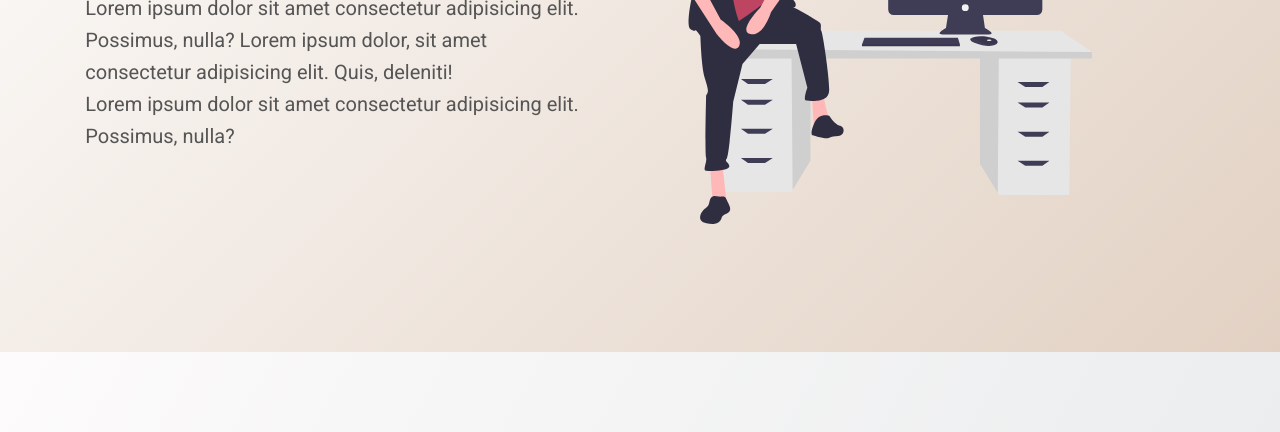
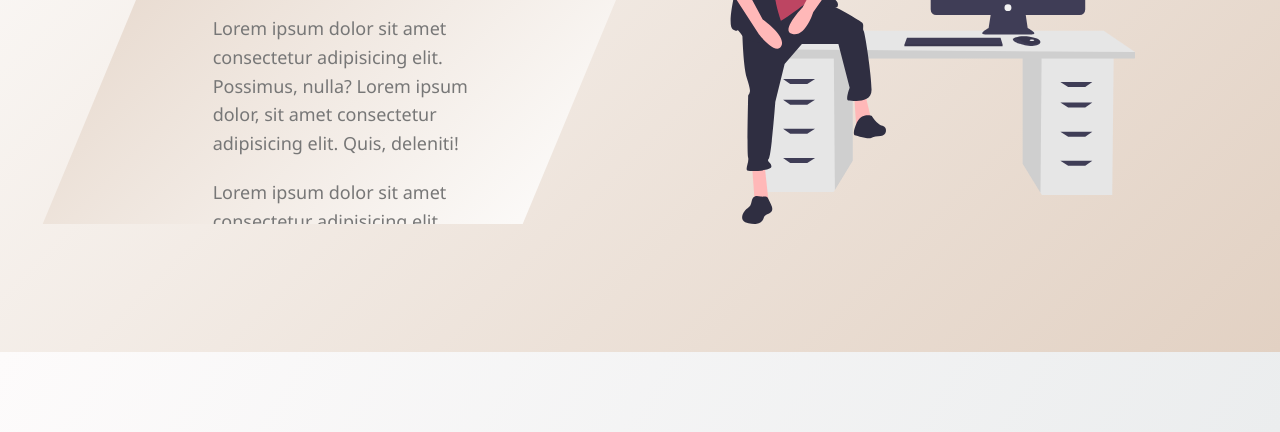
Before and after one commit to bidodev/smooth-page, a website with bundled scripts: page index.html in a window 1280 px wide. Shown: the part 368-800 px from the top of the page. Built offline with nearby package versions, Linux system fonts and the light colour scheme.

Commit message:
clip-path

```diff
--- a/index.html
+++ b/index.html
@@ -25,16 +25,18 @@
       <section data-router-view="home" class="home">
         <div class="home-content">
           <div class="home-presentation">
-            <h1>Lorem ipsum dolor sit.</h1>
-            <p>
-              Lorem ipsum dolor sit amet consectetur adipisicing elit. Possimus,
-              nulla? Lorem ipsum dolor, sit amet consectetur adipisicing elit.
-              Quis, deleniti!
-            </p>
-            <p>
-              Lorem ipsum dolor sit amet consectetur adipisicing elit. Possimus,
-              nulla?
-            </p>
+            <div class="abc">
+              <h1>Lorem ipsum dolor sit.</h1>
+              <p>
+                Lorem ipsum dolor sit amet consectetur adipisicing elit.
+                Possimus, nulla? Lorem ipsum dolor, sit amet consectetur
+                adipisicing elit. Quis, deleniti!
+              </p>
+              <p>
+                Lorem ipsum dolor sit amet consectetur adipisicing elit.
+                Possimus, nulla?
+              </p>
+            </div>
           </div>
           <div class="box-svg">
             <img class="home-img" src="./images/home.svg" alt="home" />
--- a/sass/base/_base.scss
+++ b/sass/base/_base.scss
@@ -11,7 +11,7 @@ html {
   font-size: 62.5%;
 
   @include responsive(phone) {
-    font-size: 75%;
+    font-size: 50%;
   }
 }
 
--- a/sass/base/_mixins.scss
+++ b/sass/base/_mixins.scss
@@ -21,8 +21,14 @@ $breakpoint argument choices
 
 */
 @mixin responsive($breakpoint) {
+  @if $breakpoint == tablet {
+    @media (max-width: 900px) {
+      @content;
+    }
+  }
+
   @if $breakpoint == phone {
-    @media (max-width: 600px) {
+    @media (max-width: 480px) {
       @content;
     }
   }
--- a/sass/layout/_page.scss
+++ b/sass/layout/_page.scss
@@ -20,37 +20,71 @@ body {
   height: 100%;
   justify-content: space-evenly;
   align-items: center;
+
   //border: 2px solid green;
+  @include responsive(phone) {
+    flex-direction: column;
+  }
 }
 
 .home-presentation,
 .about-presentation {
-  //border: 2px solid teal;
+  // border: 2px solid teal;
   display: flex;
-  width: 40vw;
-  height: 30vh;
+  max-width: 50%;
+  height: 60%;
   flex-direction: column;
   justify-content: space-evenly;
   color: #222222;
   line-height: 1.6;
+  background-image: linear-gradient(135deg, #e2d1c3 0%, #fdfcfb 90%);
+  clip-path: polygon(25% 0%, 100% 0%, 75% 100%, 0% 100%);
+  box-shadow: 0 3rem 6rem rgba(0, 0, 0, 0.1);
 
-  h1 {
-    font-size: 5rem;
+  @include responsive(phone) {
+    max-width: 80vw;
+    text-align: center;
   }
-  p {
-    color: #555;
-    font-size: 2rem;
-  }
+}
+
+.abc {
+  margin: 0 auto;
+  width: 50%;
+
+  //border: 1px solid black;
+}
+h1 {
+  padding: 1rem;
+  font-size: 4.5rem;
+  color: #525252;
+}
+p {
+  font-family: "Segoe UI", Tahoma, Geneva, Verdana, sans-serif;
+  padding: 1rem;
+  color: #777;
+  font-size: 1.8rem;
 }
 
 .box-svg {
   //border: 2px solid tomato;
   width: 40vw;
+
+  @include responsive(phone) {
+    display: flex;
+    width: 80vw;
+    align-items: center;
+    justify-content: center;
+  }
 }
 
 .home-img {
   height: auto;
   width: 32vw;
+
+  @include responsive(phone) {
+    width: 50vw;
+    height: 35vh;
+  }
 }
 
 .about-img {
@@ -75,6 +109,10 @@ nav ul {
   align-items: center;
   justify-content: flex-end;
   margin-left: auto;
+
+  @include responsive(phone) {
+    justify-content: center;
+  }
 }
 
 nav ul li a {
```
Also changed, not shown: dist/index.html, 5 other files.
